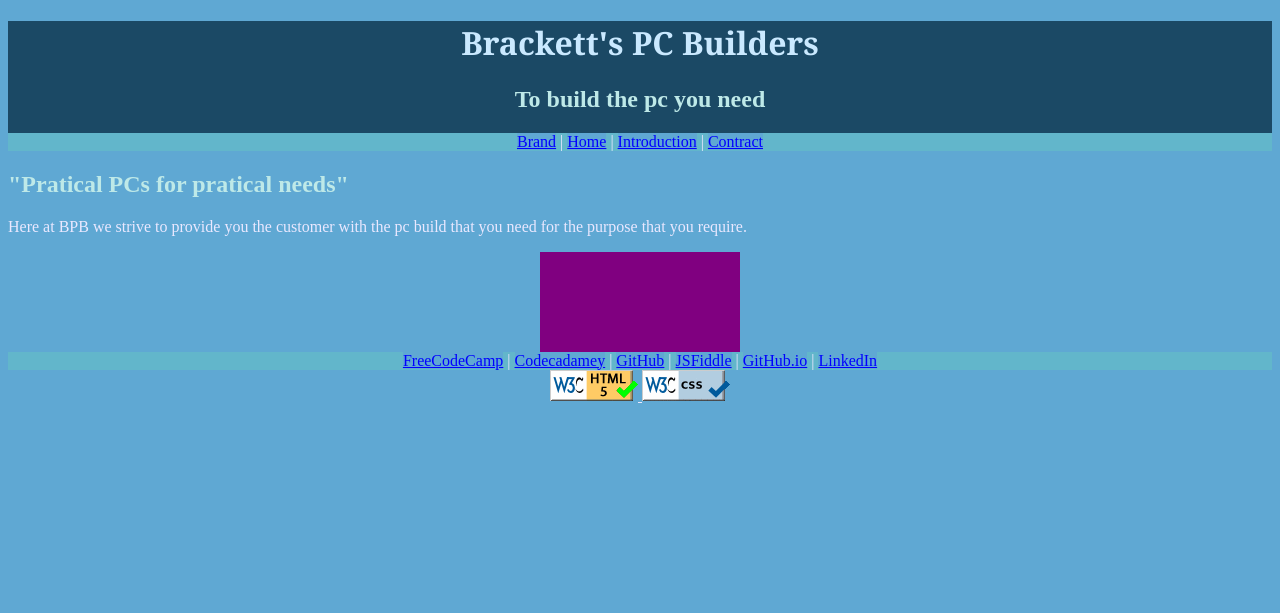
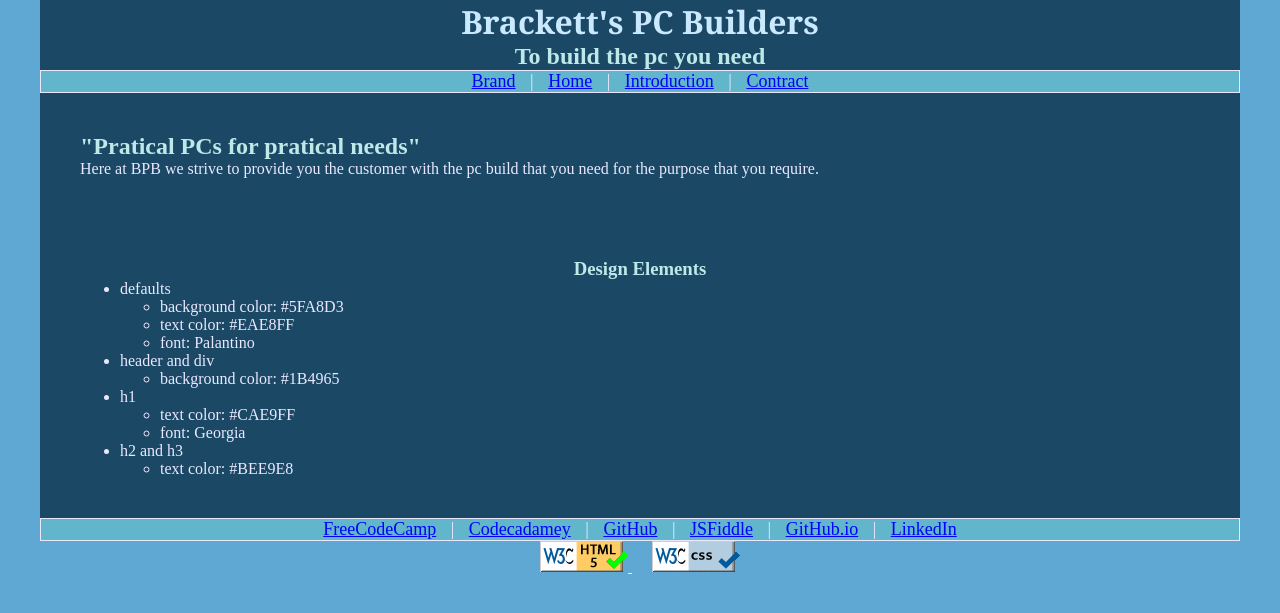
Before and after one commit to wolfbaj/WEB250, a PHP site: page /brand.html in a window 1280 px wide. Shown: the top 613 px of the page. Run offline with PHP 8.4, Linux system fonts and the light colour scheme.

Commit message:
style and cotent

```diff
--- a/brand.html
+++ b/brand.html
@@ -8,8 +8,8 @@
 
 	<body>
 		<header>
-		<h1 class="top">Brackett's PC Builders</h1>
-		<h2 class="top">To build the pc you need</h2>
+		<h1>Brackett's PC Builders</h1>
+		<h2>To build the pc you need</h2>
 		<nav>
 			<a href="brand.html">Brand</a> |
 			<a href="index.html">Home</a> |
@@ -17,14 +17,33 @@
 			<a href="contract.html">Contract</a>
 		</nav>
 		</header>
-		<section>
+		<div>
 			<h2>"Pratical PCs for pratical needs"</h2>
 			<p>Here at BPB we strive to provide you the customer with the pc build that you need for the purpose that you require.</p>
-		</section>
+		</div>
 		<div>
-			<div class="rectangle">
-
-			</div>
+			<h3>Design Elements</h3>
+			<ul>
+				<li>defaults</li>
+				<ul>
+					<li>background color: #5FA8D3 </li>
+					<li>text color: #EAE8FF </li>
+					<li>font: Palantino</li>
+				</ul>
+				<li>header and div </li>
+				<ul>
+					<li>background color: #1B4965</li>
+				</ul>
+				<li>h1</li>
+				<ul>
+					<li>text color: #CAE9FF</li>
+					<li>font: Georgia</li>
+				</ul>
+				<li>h2 and h3</li>
+				<ul>
+					<li>text color: #BEE9E8</li>
+				</ul>
+			</ul>
 		</div>
 		<footer>
 		<nav>
--- a/styles/brand.css
+++ b/styles/brand.css
@@ -1,12 +1,16 @@
 *{
-	background-color: #5FA8D3;
 	color: #EAE8FF;
 	font-family: Palantino;
 	box-sizing: border-box;
-
+	margin: auto;
 }
 body{
-
+	min-width: 600px;
+	max-width: 1200px;
+	margin-left: auto;
+	margin-right: auto;
+	background-color: #5FA8D3;
+	padding: auto;
 }
 header{
 	text-align: center;
@@ -14,21 +18,17 @@ header{
 }
 nav{
 	background-color: #62B6CB;
+	border: 1px solid;
+	margin: auto;
+	font-size: 18px;
 }
 nav a{
 	color: blue;
+	padding: 10px;
 }
 div{
-
-}
-.top{
 	background-color: #1B4965;
-}
-.rectangle{
-	background-color: purple;
-	height: 100px;
-	width: 200px;
-	margin: auto;
+	padding: 40px;
 }
 h1{
 	color: #CAE9FF;
@@ -37,11 +37,19 @@ h1{
 h2{
 	color: #BEE9E8;
 }
+h3{
+	text-align:center;
+	color: #BEE9E8;
+}
 p{
-
+	margin: auto;
+	font-size: 16px;
+	width: 100%;
+	text-align: left;
 }
 a{
 	margin: auto;
+	padding: 10px;
 }
 footer{
 	text-align: center;
```
